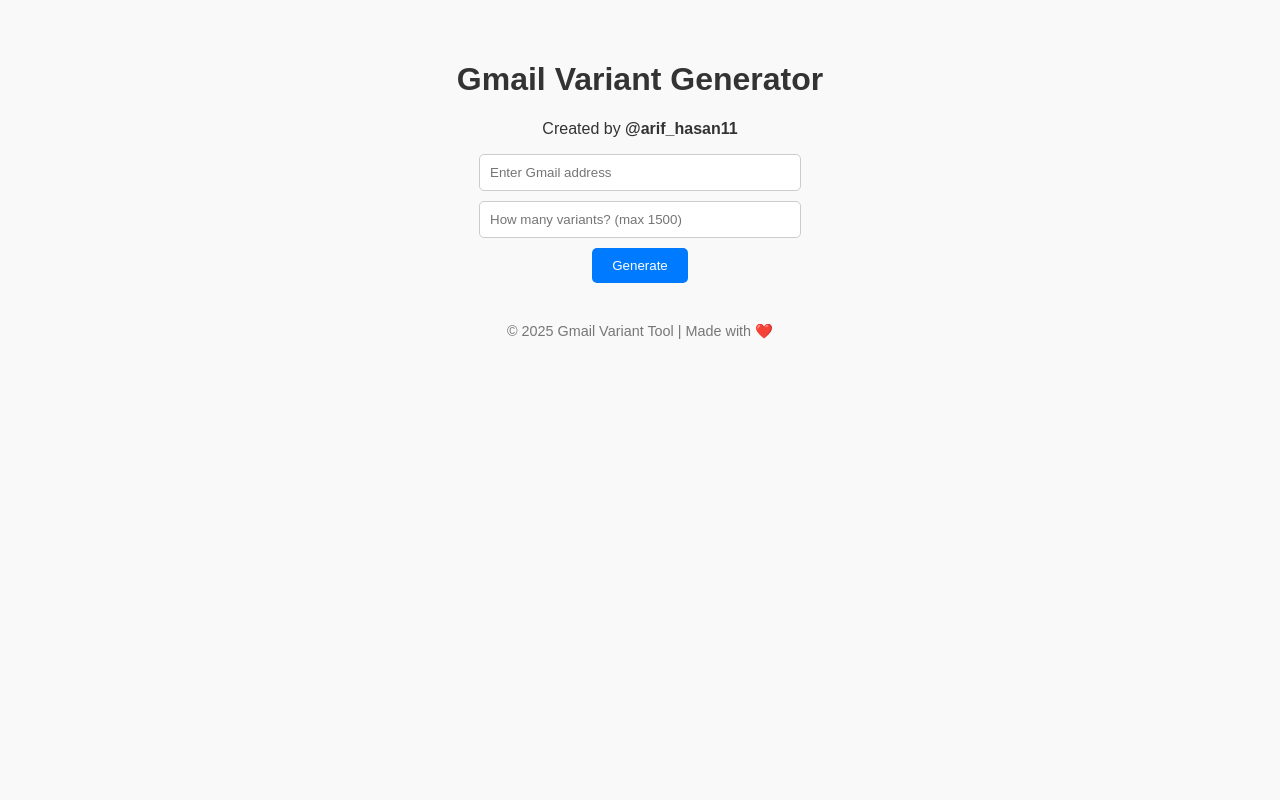
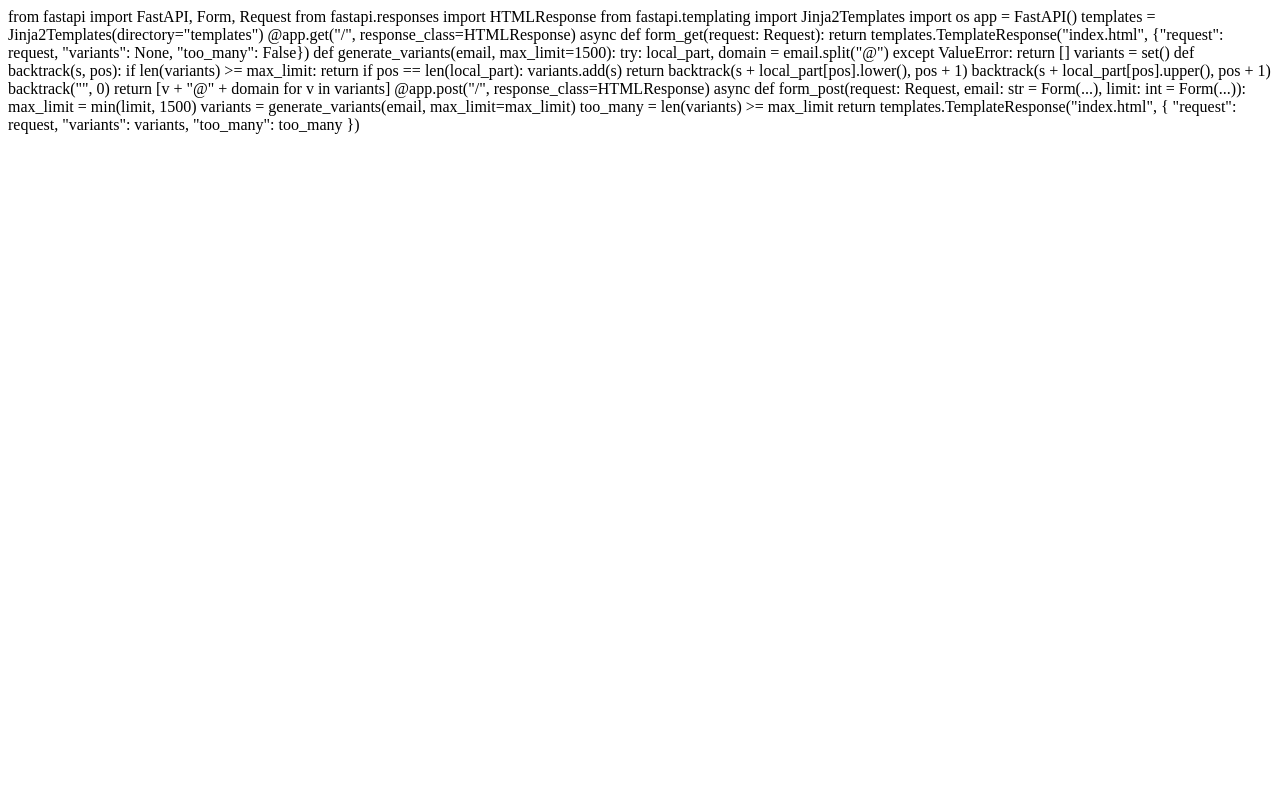
Before and after one commit to arif3973/gmail-variant-generator, a FastAPI app: page / in a window 1280 px wide. Run offline with FastAPI, Linux system fonts and the light colour scheme.

Commit message:
index.html

```diff
--- a/templates/index.html
+++ b/templates/index.html
@@ -1,91 +1,42 @@
-<!DOCTYPE html>
-<html lang="en">
-<head>
-  <meta charset="UTF-8" />
-  <meta name="viewport" content="width=device-width, initial-scale=1.0" />
-  <title>Gmail Variant Generator</title>
-  <style>
-    body {
-      font-family: Arial, sans-serif;
-      background: #f9f9f9;
-      color: #333;
-      padding: 2rem;
-      text-align: center;
-    }
+from fastapi import FastAPI, Form, Request
+from fastapi.responses import HTMLResponse
+from fastapi.templating import Jinja2Templates
+import os
 
-    input[type="text"],
-    input[type="number"] {
-      padding: 10px;
-      width: 300px;
-      margin: 10px auto;
-      display: block;
-      border-radius: 5px;
-      border: 1px solid #ccc;
-    }
+app = FastAPI()
+templates = Jinja2Templates(directory="templates")
 
-    input[type="submit"] {
-      padding: 10px 20px;
-      background: #007bff;
-      color: white;
-      border: none;
-      border-radius: 5px;
-      cursor: pointer;
-    }
+@app.get("/", response_class=HTMLResponse)
+async def form_get(request: Request):
+    return templates.TemplateResponse("index.html", {"request": request, "variants": None, "too_many": False})
 
-    input[type="submit"]:hover {
-      background: #0056b3;
-    }
+def generate_variants(email, max_limit=1500):
+    try:
+        local_part, domain = email.split("@")
+    except ValueError:
+        return []
 
-    ul {
-      list-style: none;
-      padding: 0;
-      margin-top: 20px;
-    }
+    variants = set()
 
-    li {
-      background: #eee;
-      padding: 8px;
-      margin-bottom: 5px;
-      border-radius: 4px;
-    }
+    def backtrack(s, pos):
+        if len(variants) >= max_limit:
+            return
+        if pos == len(local_part):
+            variants.add(s)
+            return
+        backtrack(s + local_part[pos].lower(), pos + 1)
+        backtrack(s + local_part[pos].upper(), pos + 1)
 
-    .warning {
-      color: #d9534f;
-      margin-top: 20px;
-      font-weight: bold;
-    }
+    backtrack("", 0)
+    return [v + "@" + domain for v in variants]
 
-    footer {
-      margin-top: 40px;
-      color: #777;
-      font-size: 0.9rem;
-    }
-  </style>
-</head>
-<body>
-  <h1>Gmail Variant Generator</h1>
-  <p>Created by <strong>@arif_hasan11</strong></p>
-
-  <form method="post" autocomplete="off">
-    <input type="text" name="email" placeholder="Enter Gmail address" required />
-    <input type="number" name="limit" placeholder="How many variants? (max 1500)" min="1" max="1500" required />
-    <input type="submit" value="Generate" />
-  </form>
-
-  {% if too_many %}
-    <div class="warning">
-      Showing only {{ variants|length }} variants due to limit.
-    </div>
-  {% endif %}
-
-  {% if variants %}
-    <ul>
-      {% for v in variants %}
-        <li>{{ v }}</li>
-      {% endfor %}
-    </ul>
-  {% endif %}
-
-  <footer>&copy; 2025 Gmail Variant Tool | Made with ❤️</footer>
-</body>
-</html>
+@app.post("/", response_class=HTMLResponse)
+async def form_post(request: Request, email: str = Form(...), limit: int = Form(...)):
+    max_limit = min(limit, 1500)
+    variants = generate_variants(email, max_limit=max_limit)
+    too_many = len(variants) >= max_limit
+    return templates.TemplateResponse("index.html", {
+        "request": request,
+        "variants": variants,
+        "too_many": too_many
+    })
```
